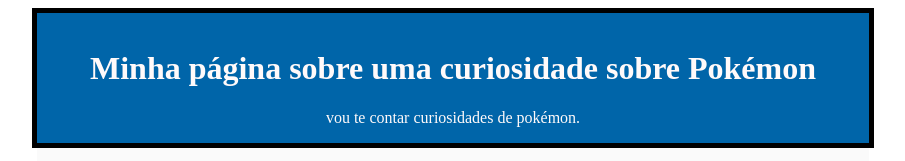
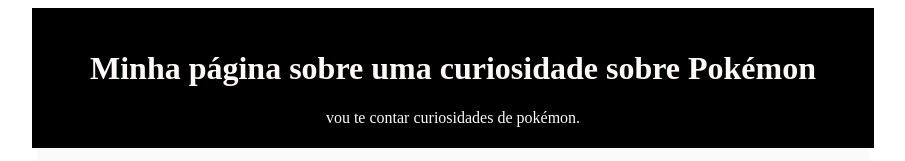
Before and after one commit to batistasilvaryan-hash/alura, a plain HTML site: page index.html in a window 1280 px wide. Shown: the top 161 px of the page, without its empty margins (187-1092 px from the left). Drawn offline with Linux system fonts and the light colour scheme.

Commit message:
Update index.html

```diff
--- a/index.html
+++ b/index.html
@@ -7,7 +7,7 @@
 <title>Blog</title>
  <style>
 header{
-background-color:  rgb(0,101,169);
+background-color:  rgb(0,0,0);
  color:  rgb(255 250 250);
  text-align: center;
  max-width: 800px;
```
